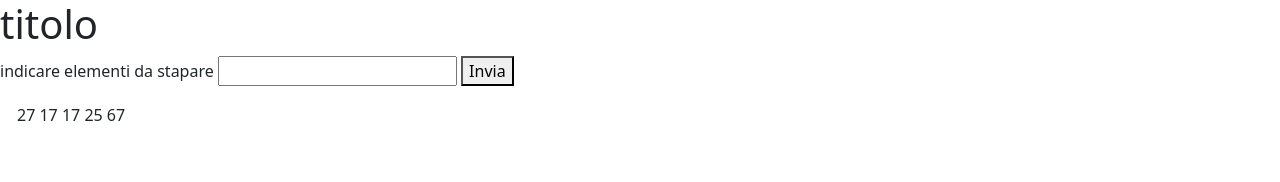
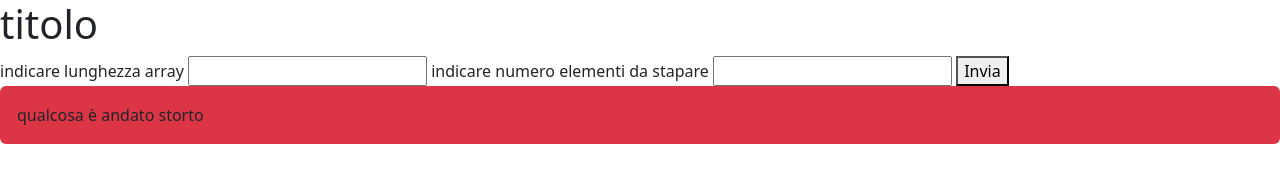
Before and after one commit to fcarrara24/js-jsnacks-blocco-1, a plain HTML site: page array-tail/index.html in a window 1280 px wide. Both pictures are taken after a click on the button "Invia". Drawn offline with nearby package versions, Linux system fonts and the light colour scheme.

Commit message:
adjusted array tail according to the assignment

```diff
--- a/array-tail/index.html
+++ b/array-tail/index.html
@@ -14,8 +14,11 @@
         <h1>titolo</h1>
 
         <!-- data -->
-        <label for="data">indicare elementi da stapare</label>
+        <label for="data">indicare lunghezza array</label>
         <input type="text" id="data" name="data">
+
+        <label for="data">indicare numero elementi da stapare</label>
+        <input type="text" id="stampa" name="stampa">
 
         <!-- send -->
         <button>Invia</button>
--- a/array-tail/js/script.js
+++ b/array-tail/js/script.js
@@ -1,5 +1,8 @@
 const btn = document.querySelector('button');
 const inputEl = document.getElementById('data');
+
+const stampa = document.getElementById('stampa');
+
 const resultEl = document.querySelector('.alert');
 
 function randInt(min, max) {
@@ -8,22 +11,27 @@ function randInt(min, max) {
 
 btn.addEventListener('click', function () {
     //inputEl.
-    numberprint = parseInt(inputEl.value);
-    let numExtract;
-    let print = '';
-    if (!isNaN(numberprint)) {
+    let array = [];
+    let arrLen = parseInt(inputEl.value);
+    let stamp = parseInt(stampa.value);
+    if (!isNaN(stamp) && !isNaN(arrLen) && arrLen > stamp) {
 
-        for (let i = 0; i < numberprint; i++) {
-            numExtract = randInt(0, 100);
-            print = print + " " + String(numExtract);
+        for (i = 0; i < arrLen; i++) {
+            array.push(randInt(1, 100));
         }
+        let string = ''
+        for (let i = 0; i < stamp; i++) {
+            string = string + " " + array[arrLen - 1 - i];
+        }
+        resultEl.classList.add('bg-success');
+
+        resultEl.innerHTML = string;
+
     } else {
-        for (let i = 0; i < 5; i++) {
-            numExtract = randInt(0, 100);
-            print = print + " " + String(numExtract);
-        }
+        resultEl.classList.add('bg-danger');
+        resultEl.innerHTML = `qualcosa è andato storto`;
     }
-    resultEl.innerHTML = print;
+
 
 
 
```
